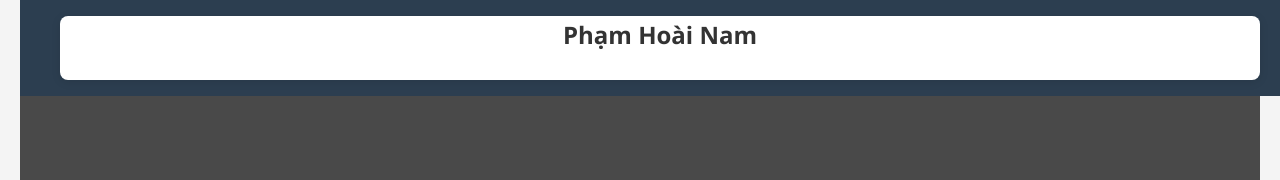
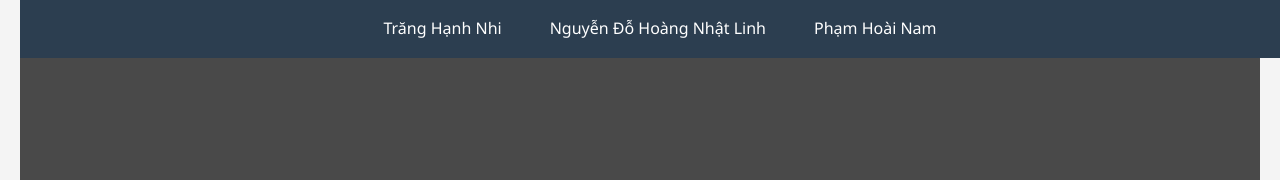
Before and after one commit to phn47/nhom_nnl, a plain HTML site: page nam.html in a window 1280 px wide. Shown: the top 180 px of the page. Drawn offline with nearby package versions, Linux system fonts and the light colour scheme.

Commit message:
Update nam.html

```diff
--- a/nam.html
+++ b/nam.html
@@ -12,18 +12,16 @@
 
 <body>
     <header>
+
+
         <nav>
-            <div class="container">
-                <h1 class="logo">Phạm Hoài Nam</h1>
-                <ul class="nav-links">
-                    <li><a href="#home">Home</a></li>
-                    <li><a href="#about">About</a></li>
-                    <li><a href="#skills">Skills</a></li>
-                    <li><a href="#projects">Projects</a></li>
-                    <li><a href="#contact">Contact</a></li>
-                </ul>
-            </div>
+            <ul>
+                <li><a href="hanhnhi.html">Trăng Hạnh Nhi</a></li>
+                <li><a href="quanly.html">Nguyễn Đỗ Hoàng Nhật Linh</a></li>
+                <li><a href="nam.html">Phạm Hoài Nam</a></li>
+            </ul>
         </nav>
+
     </header>
 
     <section id="home" class="hero">
```
